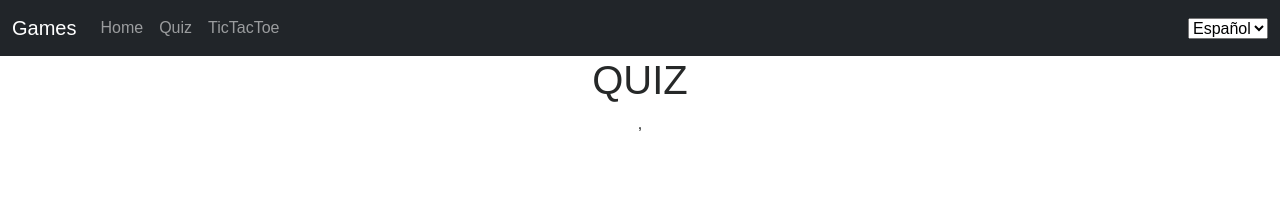
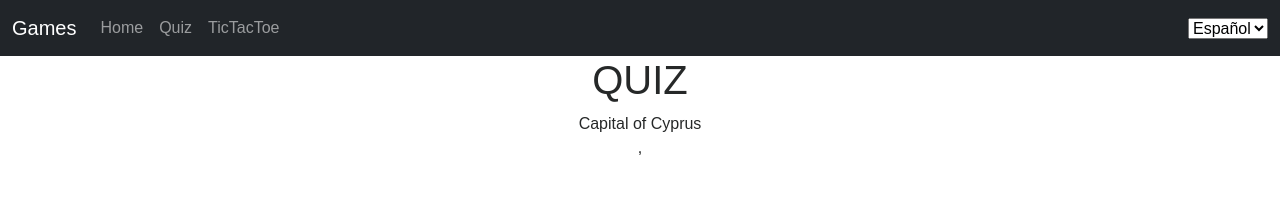
Before and after one commit to samugs13/minijuegos-react, a React (Create React App) app: page /quiz in a window 1280 px wide. Shown: the top 202 px of the page. Built offline with nearby package versions, Linux system fonts and the light colour scheme.

Commit message:
show mock-data question in quiz game

```diff
--- a/src/App.js
+++ b/src/App.js
@@ -3,7 +3,6 @@ import { Routes, Route, Link, BrowserRouter } from 'react-router-dom';
 
 import "bootstrap/dist/css/bootstrap.min.css";
 import './css/App.css';
-import { quizzes } from "./assets/mock-data";
 
 import Home from './components/home/home.component';
 import Quiz from './components/quiz/quiz.component';
@@ -17,7 +16,7 @@ import en from './assets/lang/en.json';
 const dictionaryList = { en, es };
 
 
-function App(props) {
+function App() {
 
 	const handleLanguageChange = (event) => {
 		setLang(event.target.value);
--- /dev/null
+++ b/src/components/quiz/Game.component.js
@@ -0,0 +1,7 @@
+import React from 'react';
+
+export default function Game(props) {
+    return (
+    <div>{props.quiz.question}</div>
+    );
+}
--- a/src/components/quiz/quiz.component.js
+++ b/src/components/quiz/quiz.component.js
@@ -1,21 +1,19 @@
 import React, { Component, useState } from 'react';
 import LangSelector from "../lang/LangSelector.component";
 import { quizzes } from "../../assets/mock-data";
+import Game from './Game.component'
 
 export default function Quiz() {
 
-	let initialState = {
-		score: 0,
-		finished: false,
-		currentQuiz: 0,
-		quizzes: []
-	}
-
-	const [quizzes, setQuizzes] = useState([]);
+  const [whatquiz, setQuizzes] = useState(quizzes);
+  const [currentQuiz, setCurrentQuiz] = useState(0);
+  const [score, setScore] = useState(0);
+  const [finished, isFinished] = useState(false);
 
   return (
     <div>
       <h1>QUIZ</h1>
+	  <Game quiz={whatquiz[currentQuiz]}/>
     </div>
   );
 }
--- a/src/components/tictactoe/tictactoe.component.js
+++ b/src/components/tictactoe/tictactoe.component.js
@@ -61,9 +61,9 @@ export default function Tictactoe(props) {
       <Board values={values}  appClick={appClick}/>
       <h3><LangContext.Consumer>
               {(context) => {
-              return (
-                <p className="texto">{context.dictionary["number"]} {moves}</p>
-              )}
+                return (
+                  <p className="texto">{context.dictionary["number"]} {moves}</p>
+                )}
               }
           </LangContext.Consumer>
         </h3>
```
Also changed, not shown: src/components/quiz/Actionbar.component.js (added), src/components/quiz/Actionbar.js (deleted), src/components/quiz/Answer.component.js (added), src/components/quiz/Answer.js (deleted), src/components/quiz/Question.component.js (added), src/components/quiz/Question.js (deleted).
